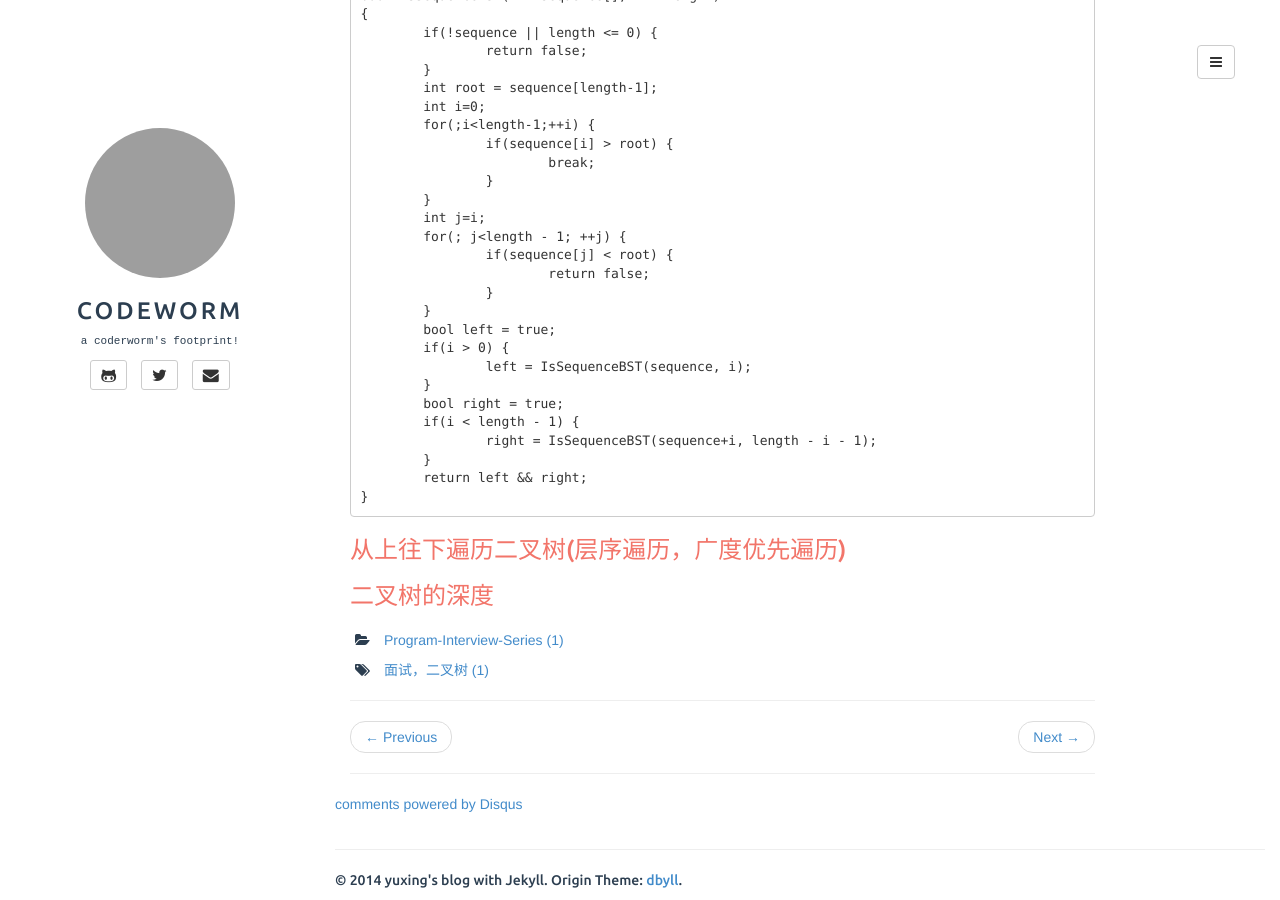
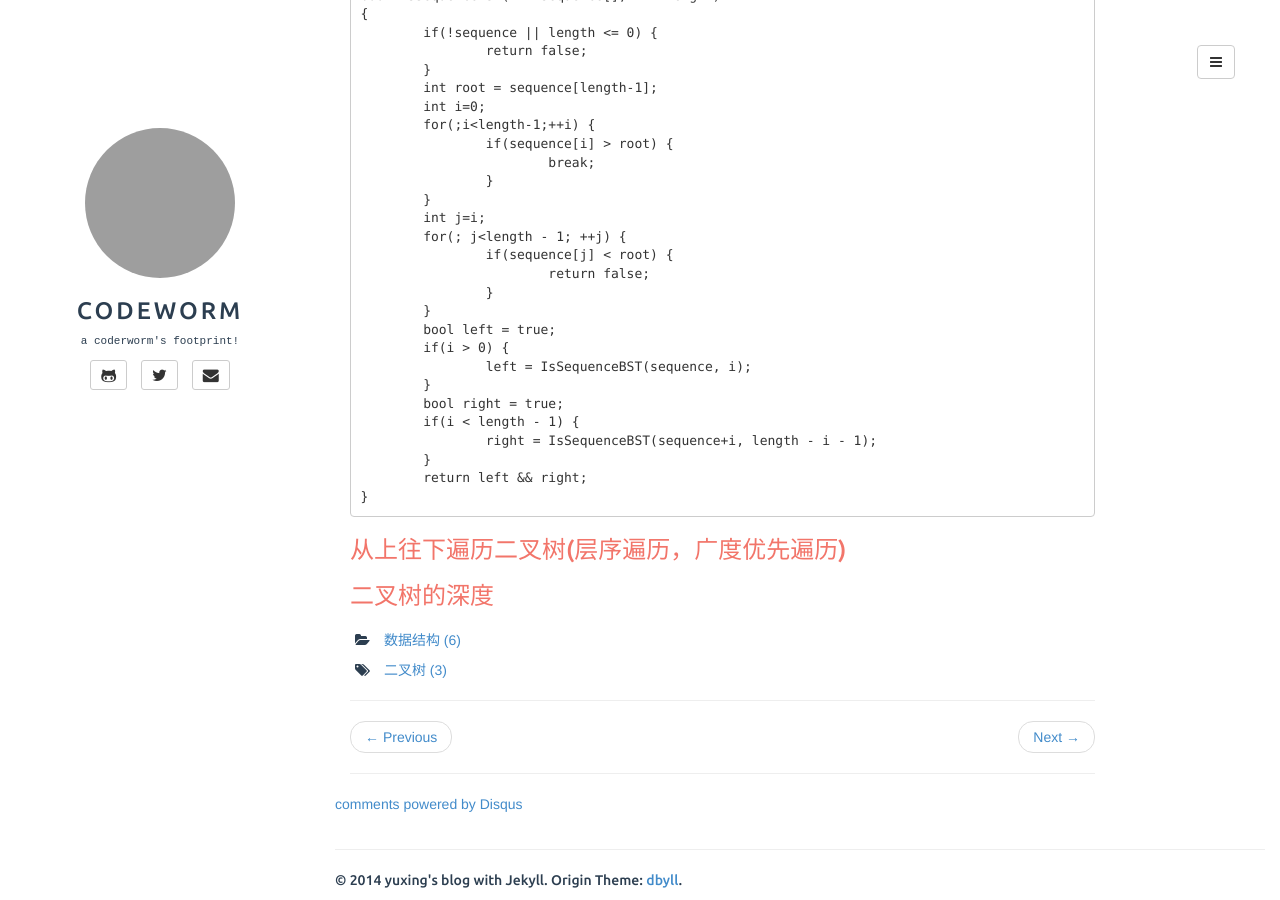
Before and after one commit to yuxingfirst/blog, a Jekyll site: the page built from _posts/algo-datastructure/2014-02-12-interview-topic-100.md, in a window 1280 px wide and 900 px high, scrolled down 2435 px. Built offline with Jekyll 4.4.1, drawn with Linux system fonts in a browser that asks for light colours; comment, search, counter and statistics services are not loaded; some of the changed text lies outside the part shown; grey boxes are pictures that could not be loaded.

Commit message:
修改目录

```diff
--- a/_posts/algo-datastructure/2014-02-12-interview-topic-100.md
+++ b/_posts/algo-datastructure/2014-02-12-interview-topic-100.md
@@ -1,9 +1,9 @@
 ---
-title: 程序员面试题精选100-二叉树相关
+title: 二叉树相关
 layout: post
-categories: [Program-Interview-Series]
-tags: [面试，二叉树]
-description:  二叉树相关面试题.
+categories: [数据结构]
+tags: [二叉树]
+description:  .
 ---
 
 ###01. 二叉查找树转换为排序的双向链表
```
